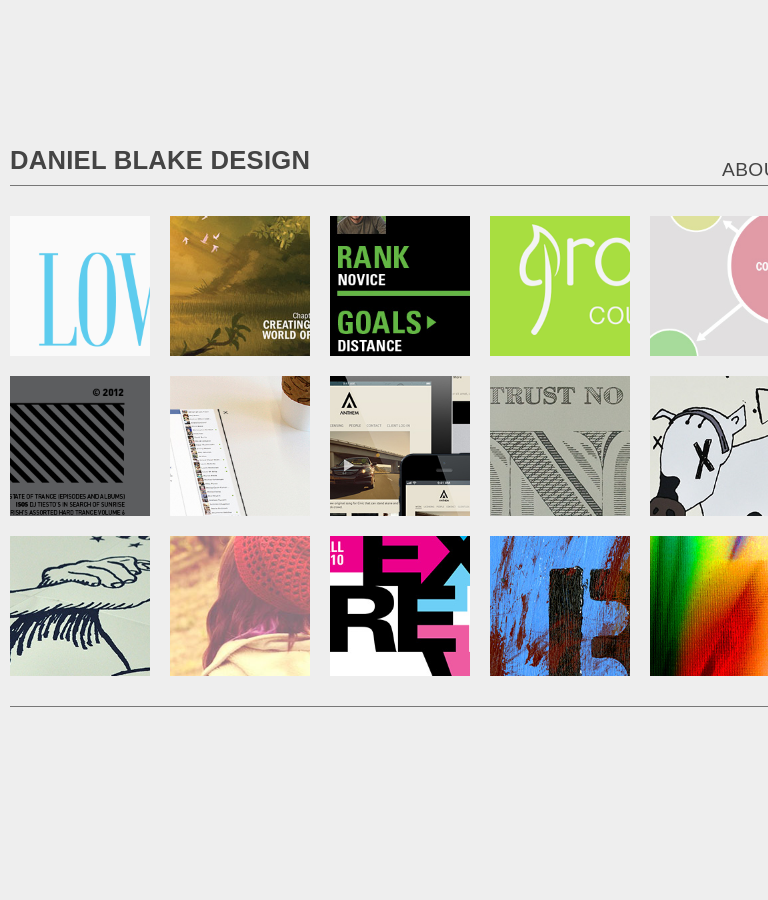
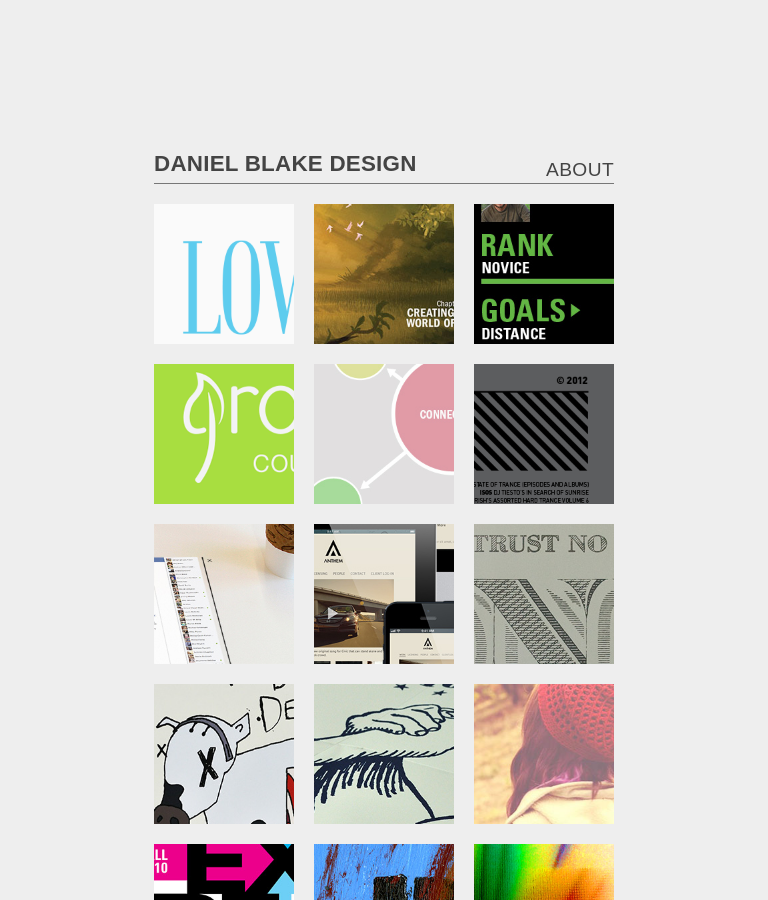
Before and after one commit to dmbdesignpdx/dmbdesignpdx.github.io, a Jekyll site: the page built from index.html, in a window 768 px wide. Built offline with Jekyll 4.4.1, drawn with Linux system fonts in a browser that asks for light colours; nearby versions of some CDN libraries; some web fonts are replaced; Markdown is read by kramdown in place of the engine named in the settings.

Commit message:
updated local files

```diff
--- a/css/style.css
+++ b/css/style.css
@@ -342,7 +342,7 @@ a:hover {
 }
 
 
-@media only screen and (max-width: 500px) {
+@media only screen and (max-width: 505px) {
 
 body {
     overflow: scroll;
@@ -350,7 +350,7 @@ body {
 
 .fullcontainer {
     width: 320px;
-    height: 418px;
+    height: auto;
     margin-top: 0px;
 }
 
@@ -412,3 +412,77 @@ h1.dmbDesign {
 }
 
 }
+
+
+
+
+@media only screen and (min-width: 506px) and (max-width: 810px) {
+
+body {
+    overflow: scroll;
+}
+
+.fullcontainer {
+    width: 480px;
+    height: auto;
+    margin-top: 0px;
+}
+
+.topcontainer {
+    width: 480px;
+    height: 38px;
+}
+
+.midcontainer {
+    width: 480px;
+    height: auto;
+}
+
+.botcontainer {
+    width: 480px;
+    height: 50px;
+}
+
+.line {
+    width: 460px;
+    margin-bottom: 10px;
+}
+
+.line2 {
+    width: 460px;
+    margin-bottom: 2px;
+}
+
+.dmbAbout {
+    width: 480px;
+    height: 800px;
+    bottom: -800px;
+}
+
+p.about {
+    width: 440px;
+    margin: 20px 0px 0px 20px;
+}
+
+p.dinfo {
+    top: -4px;
+    right: 10px;
+}
+
+h1.dmbDesign {
+    font-size: 1.4em;
+    top: -9px;
+    left: 10px;
+}
+
+.linkedin {
+    top: 4px;
+}
+
+.closeProjects {
+    width: 40px;
+    height: 40px;
+    background-size: 40px 40px;
+}
+
+}
--- a/js/mainScript.js
+++ b/js/mainScript.js
@@ -1,4 +1,4 @@
-var aboutInfo, projShowing, smallScreen = false;
+var aboutInfo, projShowing, smallScreen, mediumScreen = false;
 var wH = $(window).height();
 var wW = $(window).width();
 var mainPos = Math.round((wH - 590) / 2);
@@ -7,40 +7,44 @@ var projImageHeight, projImageHeightDivided, windowHeightDivided, projImagePosit
 var thisProjImg;
 var thisThumb;
 
-
 function size() {
     wH = $(window).height();
     wW = $(window).width();
     mainPos = Math.round((wH - 590) / 2);
-    mainPosSmall = Math.round((wH - 418) / 2);
+    if(wW < 505) {
+        smallScreen = true;
+    }
+    else {
+        smallScreen = false;
+    }
+    if(wW > 506 && wW < 810){
+        mediumScreen = true;
+    }
+    else {
+        mediumScreen = false;
+    }
     if(!projShowing) {
         $(".projects").css({height: wH+'px', width: wW+'px', top: wH+'px'});
     }
     else {
         $(".projects").css({height: wH+'px', width: wW+'px', top: '0px'});
-        projImageHeight = $(".projects").children("img").height();
-        projImageHeightDivided = projImageHeight/2;
-        windowHeightDivided = wH/2;
-        projImagePosition = windowHeightDivided - projImageHeightDivided;
-        $(".projects").css('margin-top', projImagePosition+'px');
     }
-    if(wW < 501) {
-        smallScreen = true;
-    }
-    else {
-        smallScreen = false;
-    }
-    if(smallScreen) {
+    switch (true) {
+        case smallScreen :
             $(".dmbAbout").css('bottom', '-960px');
             $("#13").hide();
             $("#14").hide();
             $("#15").hide();
-    }
-    else {
+            break;
+        case mediumScreen :
+            $(".dmbAbout").css('bottom', '-800px');
+            break;
+        default :
             $(".dmbAbout").css('bottom', '-500px');
             $("#13").show();
             $("#14").show();
             $("#15").show();
+            break;
     }
     if((smallScreen && aboutInfo) || (!smallScreen && aboutInfo)) {
         $(".dmbAbout").css('bottom', '0px');
@@ -65,7 +69,7 @@ $(".thumbBox").hover(function() {
     var nextDiv = $("div[class*=Info]", "#"+divPlus);
     var prevDiv = $("#second", "#"+divMin);
     var thisDivName = $(this).attr('name');
-    if(!smallScreen) {
+    if(!smallScreen && !mediumScreen) {
         $("img").not($("img", this)).not($(".projects")).stop().fadeTo(400, .08);
         if(this.id != "5" || this.id != "10" || this.id != "15") {
             nextDiv.stop().animate({top: "0px"}, 400);
@@ -75,7 +79,7 @@ $(".thumbBox").hover(function() {
         }
     }
 }, function() {
-    if(!smallScreen) {
+    if(!smallScreen && !mediumScreen) {
         $("div[class*=Info], #first, #second").stop().animate({top: "-140px"}, 400);
     }
     $("img").stop().fadeTo(400, 1);
@@ -88,14 +92,19 @@ function showAbout() {
         $(".dinfo").html("CLOSE");
     }
     else {
-        if(!smallScreen) {
-            $(".dmbAbout").animate({bottom: "-500px"}, 1200);
-        }
-        else {
-            $(".dmbAbout").animate({bottom: "-960px"}, 1200);
-        }
         aboutInfo = false;
         $(".dinfo").html("ABOUT");
+        switch(true) {
+            case smallScreen :
+                $(".dmbAbout").animate({bottom: "-960px"}, 1200);
+                break;
+            case mediumScreen :
+                 $(".dmbAbout").animate({bottom: "-800px"}, 1200);
+                 break;
+            default :
+                $(".dmbAbout").animate({bottom: "-500px"}, 1200);
+                break;
+        }
     }
 };
 
@@ -131,6 +140,7 @@ $('body').on('click','.thumbBox',function(){
     $('.projtitle').text(thumb.attr('data-title'));
     $('.projects').show();
     $('.projects').stop().animate({top:0},1500);
+    projShowing = true;
 });
 
 $('body').on('click','.closeProjects',function(){
@@ -154,6 +164,7 @@ $(document).keyup(function(e) {
 function closeProject(){
     $('.projects').animate({top:$('body').height()},1500,function(){
         $(".projects").hide();
+        projShowing = false;
     })
 
 };
```
Lines whose indentation alone changed are shown as unchanged.
